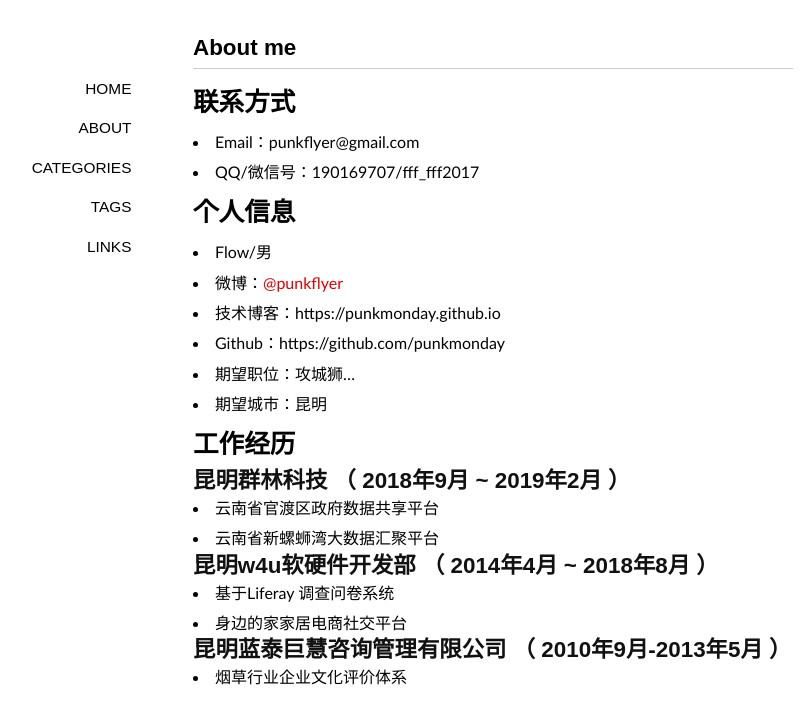
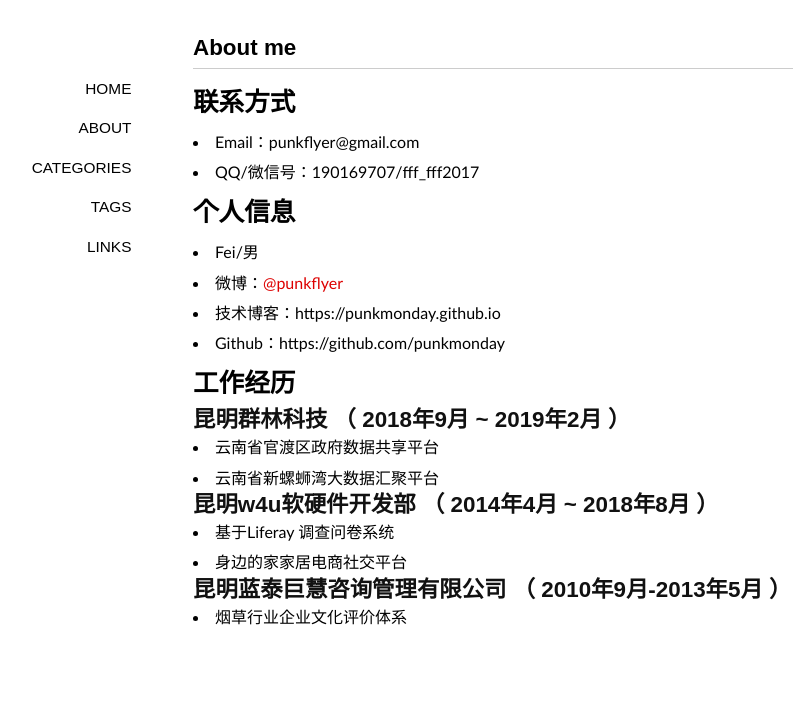
Before and after one commit to punkmonday/punkmonday.github.io, a Jekyll site: the page built from about/index.md, in a window 1280 px wide. Shown: the top 724 px of the page, without its empty margins (147-955 px from the left). Built offline with Jekyll 4.4.1, drawn with Linux system fonts in a browser that asks for light colours; some web fonts are replaced; comment, search, counter and statistics services are not loaded.

Commit message:
Update index.md

```diff
--- a/about/index.md
+++ b/about/index.md
@@ -12,12 +11,10 @@ published: true
 
 # 个人信息
 
- - Flow/男
+ - Fei/男
  - 微博：[@punkflyer](https://weibo.com/flyer2009)
  - 技术博客：https://punkmonday.github.io
  - Github：https://github.com/punkmonday
- - 期望职位：攻城狮...
- - 期望城市：昆明
 
 # 工作经历
 
```
Also changed, not shown: other parts of about/index.md (+0 -1 lines).
